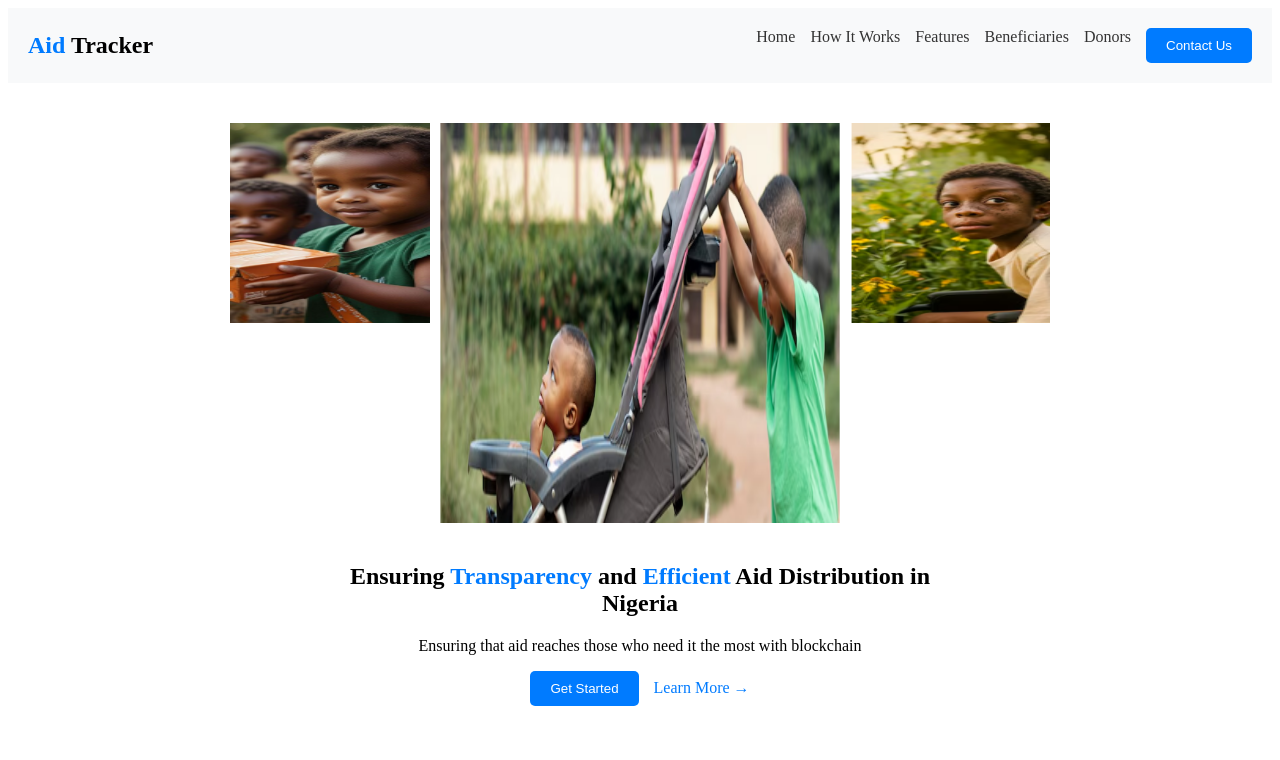
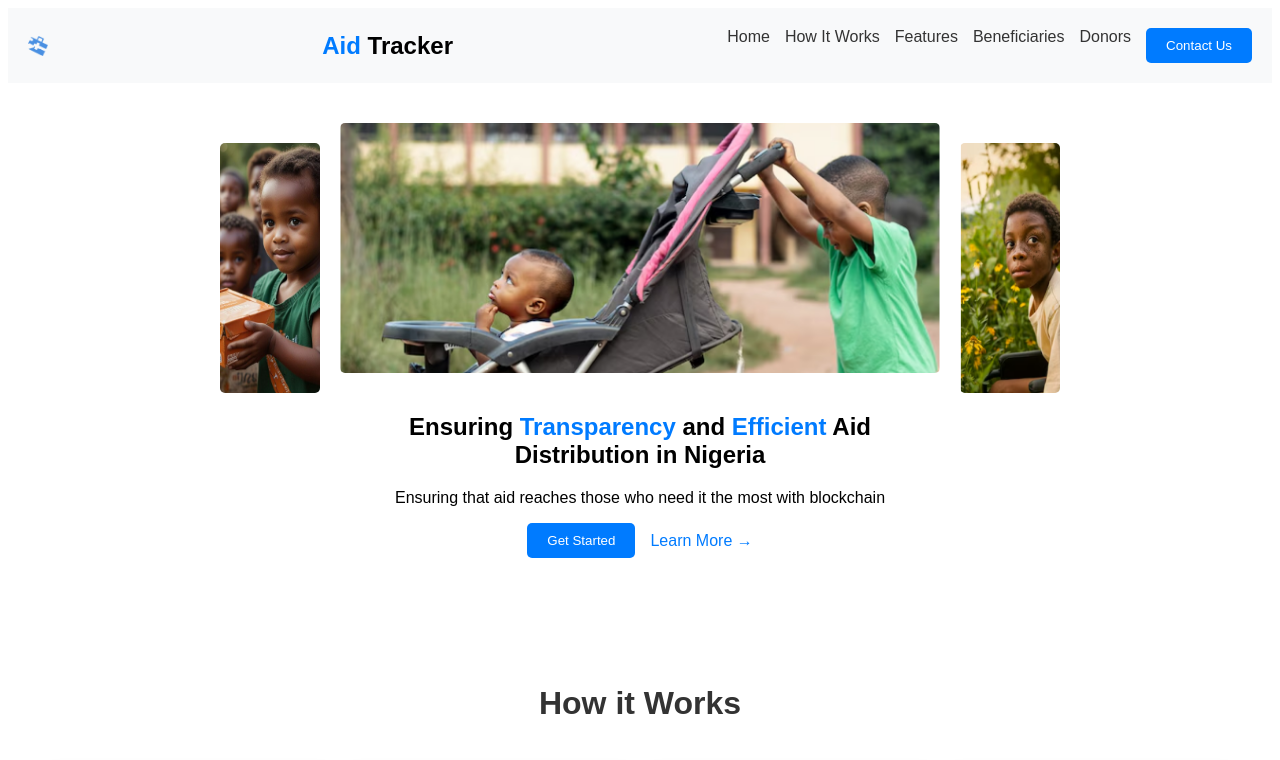
Before and after one commit to maureenjesse/aid-trackers, a Next.js app: page / in a window 1280 px wide. Shown: the top 760 px of the page. Built offline with nearby package versions, Linux system fonts and the light colour scheme.

Commit message:
working o navigation

```diff
--- a/src/app/components/Feature.js
+++ b/src/app/components/Feature.js
@@ -3,7 +3,7 @@ import styles from '../styles/Feature.module.css';
 
 const Feature = () => {
   return (
-    <section className={styles.featureSection}>
+    <section className={styles.featureSection} id='#features'>
       <h2 className={styles.title}>Features</h2>
       <div className={styles.featureContainer}>
         <div className={styles.textContainer}>
--- a/src/app/components/Header.js
+++ b/src/app/components/Header.js
@@ -7,14 +7,14 @@ import styles from "../styles/Header.module.css";
 const Header = () => {
   return (
     <header className={styles.header}>
-         {/* <Image src="/images/Union.png" alt="Child receiving aid" width={20} height={20}/> */}
+         <Image src="/images/Union.png" alt="company logo" className={styles.companylogo} width={20} height={20}/>
       <div className={styles.logo}> <span className={styles.highlight}>Aid</span>  Tracker</div>
       <nav className={styles.nav}>
-        <a href="#">Home</a>
-        <a href="#">How It Works</a>
-        <a href="#">Features</a>
-        <a href="#">Beneficiaries</a>
-        <a href="#">Donors</a>
+        <a href="#home">Home</a>
+        <a href="#howitworks">How It Works</a>
+        <a href="#features">Features</a>
+        <a href="#beneficicia">Beneficiaries</a>
+        <a href="#donors">Donors</a>
         <button className={styles.contactButton}>Contact Us</button>
       </nav>
     </header>
--- a/src/app/components/Hero.js
+++ b/src/app/components/Hero.js
@@ -6,11 +6,11 @@ import styles from "../styles/Hero.module.css";
 
 const Hero = () => {
   return (
-    <section className={styles.mainSection}>
+    <section className={styles.mainSection} id='#home'>
       <div className={styles.images}>
-      <Image src="/images/image (1).png" alt="Child receiving aid" className={styles.heroImage} width={200} height={200}/>
-            <Image src="/images/image.png" alt="Mother with child" className={styles.heroImage2} width={400} height={400}/>
-            <Image src="/images/image (11).png" alt="Child looking at aid worker" className={styles.heroImage} width={200} height={200}/>
+      <Image src="/images/image (1).png" alt="Child receiving aid" className={styles.heroImage} width={100} height={200}/>
+            <Image src="/images/image.png" alt="Mother with child" className={styles.heroImage2} width={600} height={250}/>
+            <Image src="/images/image (11).png" alt="Child looking at aid worker" className={styles.heroImage3} width={100} height={200}/>
       </div>
       <div className={styles.textContent}>
         <h1 id='header'>
--- a/src/app/components/works.js
+++ b/src/app/components/works.js
@@ -12,13 +12,13 @@ export default function Works() {
   ];
 
   return (
-    <section className={styles.section}>
+    <section className={styles.section} id='#howitworks'>
       <h2 className={styles.heading} id="how-it-works">How it Works</h2>
       <div className={styles.cards}>
         {steps.map((step, index) => (
           <div key={index} className={styles.card}>
             <div className={styles.iconPlaceholder}>
-            {/* <Image src="/Group /1.png" alt="distribution" className={styles.heroImage2} width={400} height={400}/> */}
+            {/* <Image src="/images/Group1.png" alt="distribution" className={styles.heroImage2} width={400} height={400}/> */}
             </div>
             <h3 className={styles.title}>{step.title}</h3>
             <p className={styles.description}>{step.description}</p>
--- a/src/app/globals.css
+++ b/src/app/globals.css
@@ -1,5 +1,6 @@
 body{
     overflow-x: hidden;
+    font-family: Arial, Helvetica, sans-serif;
 }
 
   /* Responsive styling */
--- a/src/app/styles/Header.module.css
+++ b/src/app/styles/Header.module.css
@@ -10,6 +10,8 @@
 
   .logo {
     font-size: 24px;
+    position: inherit;
+    right: 50px;
     font-weight: bold;
   }
 
--- a/src/app/styles/Hero.module.css
+++ b/src/app/styles/Hero.module.css
@@ -10,14 +10,31 @@
 
   .images {
     display: flex;
-    gap: 10px;
+    gap: 20px;
     margin-bottom: 20px;
+    position: relative;
   }
 
-  .leftImage, .centerImage, .rightImage {
+  .heroImage {
     width: 100px;
     height: auto;
     border-radius: 5px;
+    top: 20px;
+    position: inherit;
+  }
+
+ .heroImage2  {
+    /* width: 100px; */
+    height: auto;
+    border-radius: 5px;
+  }
+
+  .heroImage3 {
+    width: 100px;
+    height: auto;
+    border-radius: 5px;
+    position: inherit;
+    top: 20px;
   }
 
   .textContent {
@@ -70,8 +87,11 @@
       flex-direction: column;
       align-items: center;
     }
-    .leftImage,.rightImage{
+    .heroImage,.heroImage3{
         display: none;
         visibility: hidden;
     }
+    .heroImage2{
+        width: 90%;
+    }
   }
--- a/src/app/styles/works.module.css
+++ b/src/app/styles/works.module.css
@@ -41,6 +41,7 @@
   width: 40px;
   height: 40px;
   border-radius: 50%;
+  background-image: url('../../../public/images/Group1.png');
   background-color: #0070f3;
   margin: 0 auto 15px;
 }
@@ -57,3 +58,7 @@
   color: #666;
   line-height: 1.5;
 }
+
+.image2{
+  width: 2%;
+}
```
